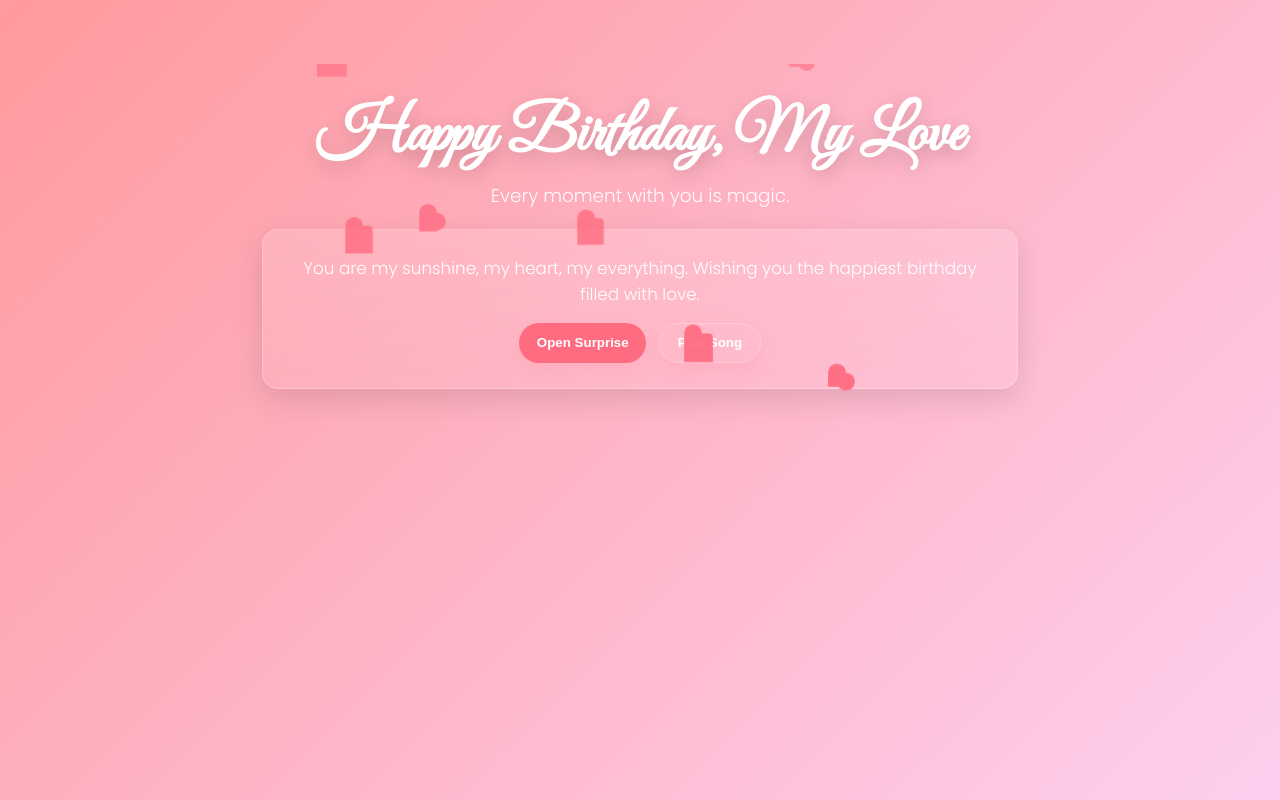
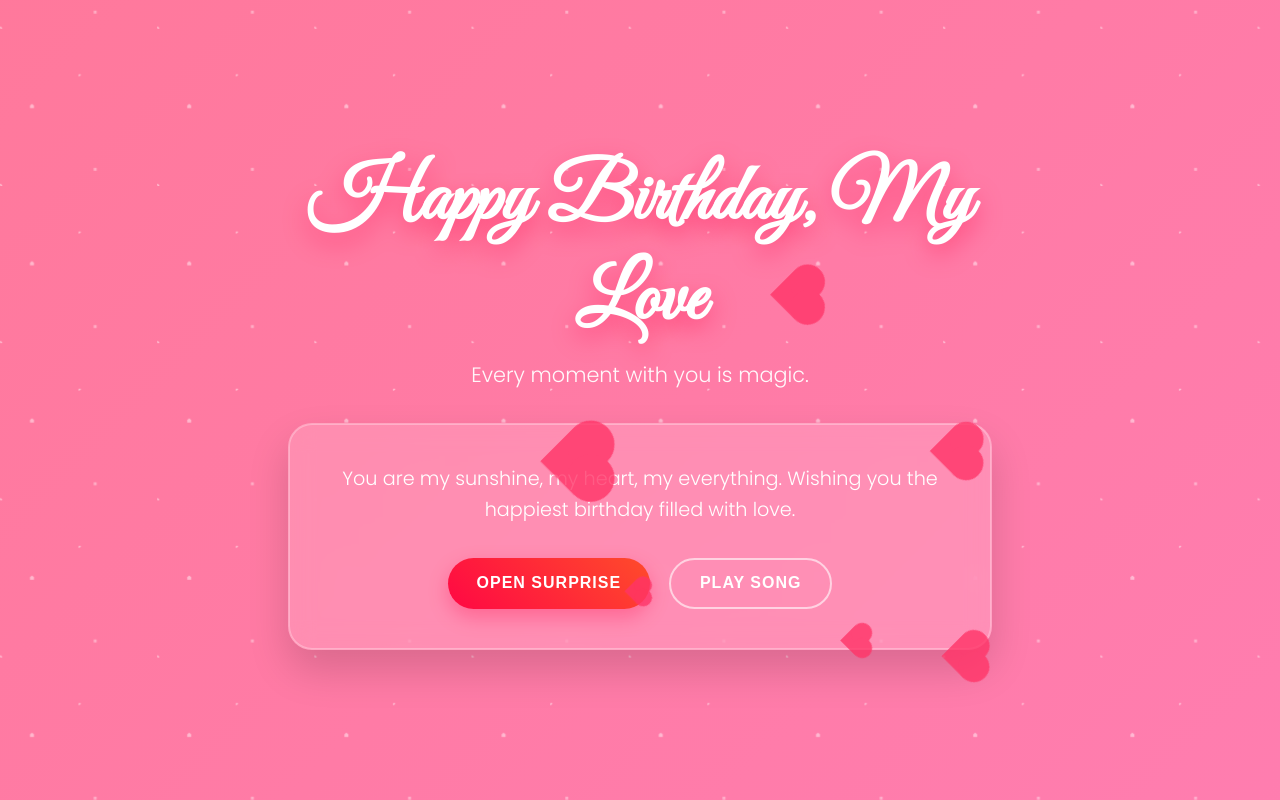
Before and after one commit to ITSAAMI/hbd_to_your_loveone, a plain HTML site: page index.html in a window 1280 px wide. Drawn offline with Linux system fonts and the light colour scheme.

Commit message:
Enhance My style

```diff
--- a/script.js
+++ b/script.js
@@ -15,13 +15,13 @@ function typeMessage(text, el, cb) {
     const t = setInterval(() => {
         el.textContent += text[i++] || '';
         if (i > text.length) { clearInterval(t); if (cb) cb(); }
-    }, 38);
+    }, 45);
 }
 
 function nextMessage() {
     typeMessage(messages[msgIndex], typedEl, () => {
         msgIndex = (msgIndex + 1) % messages.length;
-        setTimeout(nextMessage, 1600);
+        setTimeout(nextMessage, 2000);
     });
 }
 
@@ -33,24 +33,40 @@ function spawnHeart() {
     const h = document.createElement('div');
     h.className = 'heart';
     const size = 12 + Math.random() * 28;
-    h.style.width = h.style.height = size + 'px';
-    h.style.left = (Math.random() * 100) + '%';
-    h.style.bottom = '-10px';
-    h.style.opacity = (0.6 + Math.random() * 0.4).toString();
-    h.style.transform = 'rotate(45deg)';
-    const dur = 6 + Math.random() * 8;
+    h.style.width = size + 'px';
+    h.style.height = size + 'px';
+    h.style.left = (Math.random() * 100) + 'vw';
+
+    // randomize animation duration
+    const dur = 4 + Math.random() * 6;
     h.style.animationDuration = dur + 's';
+
     heartsContainer.appendChild(h);
-    setTimeout(() => h.remove(), (dur + 0.5) * 1000);
+    setTimeout(() => h.remove(), dur * 1000);
 }
 
-setInterval(spawnHeart, 600);
+setInterval(spawnHeart, 400);
 
-// Reveal button: show a larger message animation
+// Reveal button: show a larger message animation and confetti
 const revealBtn = document.getElementById('revealBtn');
 const card = document.getElementById('card');
+
+function spawnConfetti() {
+    for (let i = 0; i < 60; i++) {
+        const c = document.createElement('div');
+        c.className = 'confetti';
+        c.style.left = Math.random() * 100 + 'vw';
+        c.style.backgroundColor = `hsl(${Math.random() * 360}, 100%, 70%)`;
+        c.style.animationDuration = (Math.random() * 3 + 2) + 's';
+        c.style.animationDelay = Math.random() * 0.5 + 's';
+        document.body.appendChild(c);
+        setTimeout(() => c.remove(), 5000);
+    }
+}
+
 revealBtn.addEventListener('click', () => {
     card.classList.add('popped');
+    spawnConfetti();
     setTimeout(() => card.classList.remove('popped'), 2500);
 });
 
@@ -70,6 +86,6 @@ playBtn.addEventListener('click', () => {
 // small visual punch when card pops
 const style = document.createElement('style');
 style.textContent = `
-	.card.popped{transform:scale(1.03);box-shadow:0 30px 60px rgba(255,107,129,0.18);transition:transform .18s}
+	.card.popped{transform:scale(1.05) translateY(-15px);box-shadow:0 40px 80px rgba(255,8,68,0.3);transition:transform .3s cubic-bezier(0.175, 0.885, 0.32, 1.275)}
 `;
 document.head.appendChild(style);
--- a/style.css
+++ b/style.css
@@ -1,172 +1,263 @@
 :root {
-    --bg1: #ff9a9e;
-    --bg2: #fecfef;
-    --accent: #ff6b81;
-    --glass: rgba(255, 255, 255, 0.12);
-    --text: #3b2b2b;
+    --bg1: #ff758c;
+    --bg2: #ff7eb3;
+    --accent: #ff0844;
+    --glass: rgba(255, 255, 255, 0.15);
+    --text: #2a1b1b;
 }
 
 * {
-    box-sizing: border-box
+    box-sizing: border-box;
+    margin: 0;
+    padding: 0;
 }
 
-html,
-body {
+html, body {
     height: 100%;
-    margin: 0;
-    font-family: Poppins, system-ui, Arial
+    font-family: 'Poppins', system-ui, sans-serif;
+    overflow-x: hidden;
 }
 
 body {
     background: linear-gradient(135deg, var(--bg1), var(--bg2));
+    background-size: 200% 200%;
+    animation: gradientBG 10s ease infinite;
     display: flex;
     align-items: center;
     justify-content: center;
     min-height: 100vh;
     color: var(--text);
+    perspective: 1000px;
+}
+
+@keyframes gradientBG {
+    0% { background-position: 0% 50%; }
+    50% { background-position: 100% 50%; }
+    100% { background-position: 0% 50%; }
 }
 
 .scene {
     position: relative;
     width: 100%;
-    height: 100%
+    height: 100%;
+    display: flex;
+    align-items: center;
+    justify-content: center;
 }
 
 .container {
     position: relative;
-    max-width: 820px;
-    margin: 4rem auto;
-    padding: 2rem;
-    text-align: center
+    max-width: 800px;
+    padding: 3rem;
+    text-align: center;
+    z-index: 10;
 }
 
 .title {
-    font-family: Great Vibes, cursive;
-    font-size: 4rem;
+    font-family: 'Great Vibes', cursive;
+    font-size: 5rem;
     color: #fff;
-    margin: 0 0 0.4rem;
-    text-shadow: 0 6px 20px rgba(0, 0, 0, 0.18)
+    margin-bottom: 0.5rem;
+    text-shadow: 0 10px 25px rgba(255, 8, 68, 0.4);
+    animation: fadeInDown 1.5s ease-out;
+}
+
+@keyframes fadeInDown {
+    from { opacity: 0; transform: translateY(-30px); }
+    to { opacity: 1; transform: translateY(0); }
 }
 
 .subtitle {
     color: rgba(255, 255, 255, 0.95);
-    font-size: 1.15rem;
-    margin: 0 0 1.2rem
+    font-size: 1.3rem;
+    font-weight: 300;
+    margin-bottom: 2rem;
+    height: 2rem;
+    animation: fadeIn 2s ease-out;
+}
+
+@keyframes fadeIn {
+    from { opacity: 0; }
+    to { opacity: 1; }
 }
 
 .card {
-    background: linear-gradient(180deg, rgba(255, 255, 255, 0.14), rgba(255, 255, 255, 0.06));
-    backdrop-filter: blur(6px);
-    border-radius: 16px;
-    padding: 1.6rem;
-    box-shadow: 0 10px 30px rgba(0, 0, 0, 0.12);
-    border: 1px solid rgba(255, 255, 255, 0.2)
+    background: var(--glass);
+    backdrop-filter: blur(12px);
+    -webkit-backdrop-filter: blur(12px);
+    border-radius: 24px;
+    padding: 2.5rem;
+    box-shadow: 0 20px 40px rgba(0, 0, 0, 0.15), inset 0 0 0 1px rgba(255,255,255,0.3);
+    border: 1px solid rgba(255, 255, 255, 0.2);
+    transform: translateY(0) scale(1);
+    transition: all 0.4s cubic-bezier(0.175, 0.885, 0.32, 1.275);
+    animation: fadeInUp 1.5s ease-out 0.5s both;
+}
+
+@keyframes fadeInUp {
+    from { opacity: 0; transform: translateY(40px); }
+    to { opacity: 1; transform: translateY(0); }
+}
+
+.card:hover {
+    transform: translateY(-10px) scale(1.02);
+    box-shadow: 0 30px 60px rgba(255, 8, 68, 0.2), inset 0 0 0 1px rgba(255,255,255,0.4);
 }
 
 .message {
-    font-size: 1.05rem;
-    margin: 0 0 1rem;
-    color: #fff
+    font-size: 1.2rem;
+    line-height: 1.6;
+    margin-bottom: 2rem;
+    color: #fff;
+    font-weight: 300;
 }
 
 .controls {
     display: flex;
-    gap: 0.8rem;
-    justify-content: center
+    gap: 1.2rem;
+    justify-content: center;
 }
 
 .btn {
-    background: var(--accent);
+    background: linear-gradient(45deg, var(--accent), #ff4b2b);
     border: none;
-    padding: 0.7rem 1.1rem;
-    border-radius: 999px;
+    padding: 0.9rem 1.8rem;
+    border-radius: 50px;
     color: #fff;
     font-weight: 600;
+    font-size: 1rem;
     cursor: pointer;
-    box-shadow: 0 6px 18px rgba(255, 107, 129, 0.14);
-    transition: transform .18s ease, box-shadow .18s
+    box-shadow: 0 8px 20px rgba(255, 8, 68, 0.3);
+    transition: all 0.3s ease;
+    text-transform: uppercase;
+    letter-spacing: 1px;
+    position: relative;
+    overflow: hidden;
+}
+
+.btn::after {
+    content: '';
+    position: absolute;
+    top: 0; left: -100%;
+    width: 100%; height: 100%;
+    background: linear-gradient(90deg, transparent, rgba(255,255,255,0.4), transparent);
+    transition: all 0.5s ease;
 }
 
 .btn:hover {
-    transform: translateY(-3px);
-    box-shadow: 0 18px 30px rgba(255, 107, 129, 0.22)
+    transform: translateY(-4px);
+    box-shadow: 0 12px 25px rgba(255, 8, 68, 0.4);
+}
+
+.btn:hover::after {
+    left: 100%;
 }
 
 .btn.ghost {
     background: transparent;
-    border: 1px solid rgba(255, 255, 255, 0.22)
+    border: 2px solid rgba(255, 255, 255, 0.6);
+    box-shadow: none;
+}
+
+.btn.ghost:hover {
+    background: rgba(255, 255, 255, 0.1);
+    border-color: #fff;
+    transform: translateY(-4px);
 }
 
 .hearts {
     position: absolute;
     inset: 0;
     pointer-events: none;
-    overflow: hidden
+    overflow: hidden;
+    z-index: 1;
 }
 
-.hearts .heart {
+.heart {
     position: absolute;
-    width: 18px;
-    height: 18px;
-    background: var(--accent);
+    background: #ff3366;
     transform: rotate(45deg);
-    border-radius: 4px 4px 0 0;
-    opacity: 0.95
+    opacity: 0;
+    animation: floatHeart linear forwards;
 }
 
-.hearts .heart:before,
-.hearts .heart:after {
+.heart::before,
+.heart::after {
     content: '';
     position: absolute;
-    background: var(--accent);
-    width: 18px;
-    height: 18px;
-    border-radius: 50%
+    background: #ff3366;
+    border-radius: 50%;
 }
 
-.hearts .heart:before {
-    top: -9px;
-    left: 0
+.heart::before {
+    top: -50%;
+    left: 0;
+    width: 100%;
+    height: 100%;
 }
 
-.hearts .heart:after {
-    left: 9px;
-    top: 0
+.heart::after {
+    left: 50%;
+    top: 0;
+    width: 100%;
+    height: 100%;
 }
 
-@keyframes floatUp {
+@keyframes floatHeart {
     0% {
-        transform: translateY(0) scale(1);
-        opacity: 1
+        transform: translateY(100vh) rotate(45deg) scale(0);
+        opacity: 0;
     }
-
+    20% {
+        opacity: 0.8;
+        transform: translateY(80vh) rotate(45deg) scale(1);
+    }
+    80% {
+        opacity: 0.8;
+    }
     100% {
-        transform: translateY(-120vh) scale(.9);
-        opacity: 0
+        transform: translateY(-20vh) rotate(45deg) scale(1.5);
+        opacity: 0;
     }
 }
 
-.hearts .heart {
-    animation: floatUp linear infinite
-}
-
-/* small sparkle stars */
 .stars {
     position: absolute;
     inset: 0;
-    background-image: radial-gradient(rgba(255, 255, 255, 0.08) 1px, transparent 1px);
-    background-size: 40px 40px;
-    opacity: 0.4
+    background-image:
+        radial-gradient(circle at 20% 30%, rgba(255, 255, 255, 0.8) 1px, transparent 1px),
+        radial-gradient(circle at 70% 60%, rgba(255, 255, 255, 0.8) 1px, transparent 1px),
+        radial-gradient(circle at 40% 80%, rgba(255, 255, 255, 0.6) 2px, transparent 2px),
+        radial-gradient(circle at 80% 20%, rgba(255, 255, 255, 0.5) 1.5px, transparent 1.5px);
+    background-size: 150px 150px;
+    animation: twinkle 4s infinite alternate;
+    opacity: 0.6;
+    z-index: 0;
 }
 
-/* responsive */
-@media (max-width:600px) {
-    .title {
-        font-size: 3rem
-    }
+@keyframes twinkle {
+    0% { opacity: 0.3; transform: scale(1); }
+    100% { opacity: 0.8; transform: scale(1.05); }
+}
 
-    .container {
-        padding: 1rem;
-        margin: 2rem 1rem
-    }
+/* Confetti styling for the surprise */
+.confetti {
+    position: absolute;
+    width: 10px;
+    height: 10px;
+    opacity: 0;
+    z-index: 5;
+    animation: fall linear forwards;
 }
+
+@keyframes fall {
+    0% { opacity: 1; transform: translateY(-10vh) rotate(0deg); }
+    100% { opacity: 0; transform: translateY(100vh) rotate(720deg); }
+}
+
+@media (max-width: 600px) {
+    .title { font-size: 3.5rem; }
+    .container { padding: 1.5rem; }
+    .controls { flex-direction: column; }
+    .btn { width: 100%; }
+}
```
